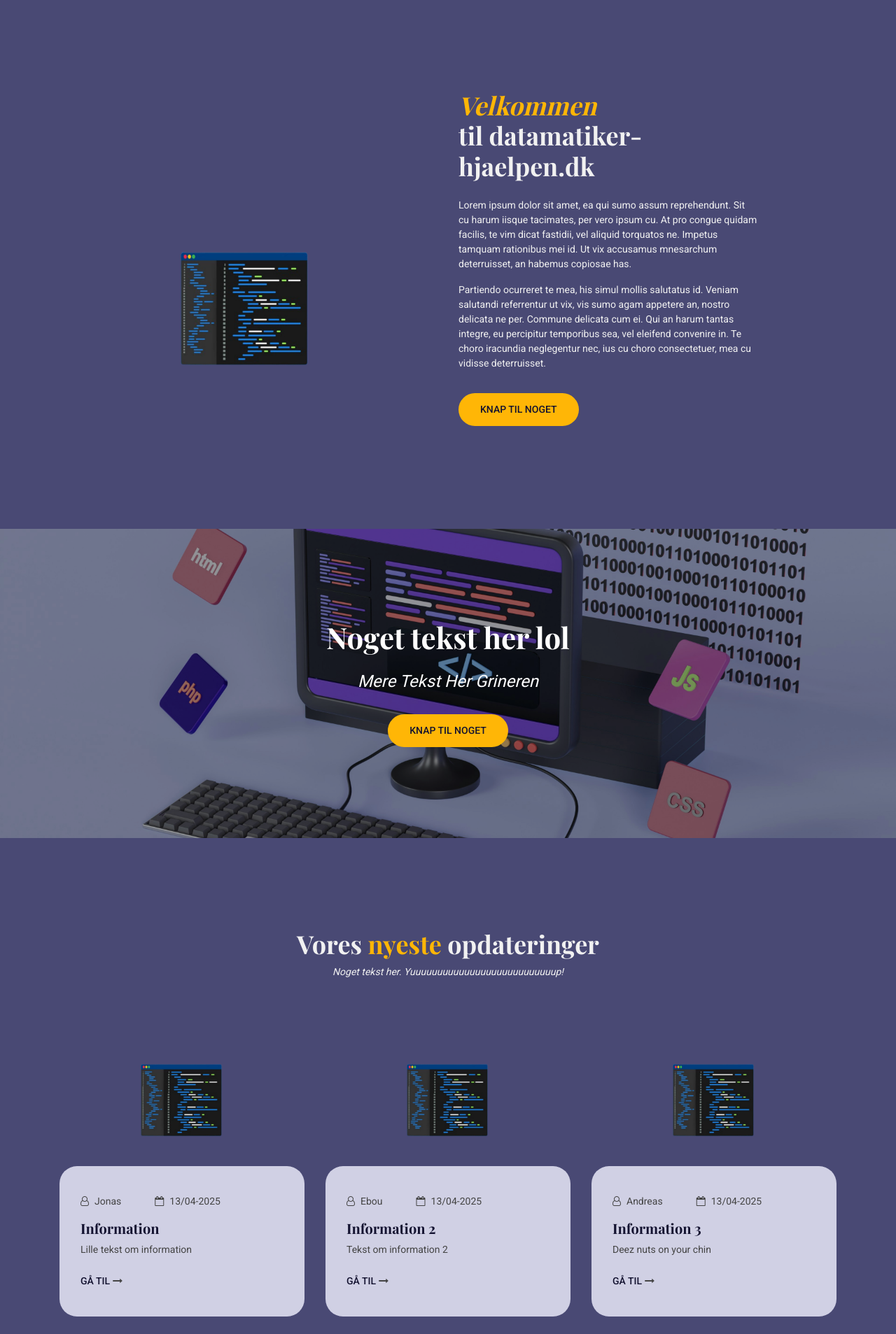
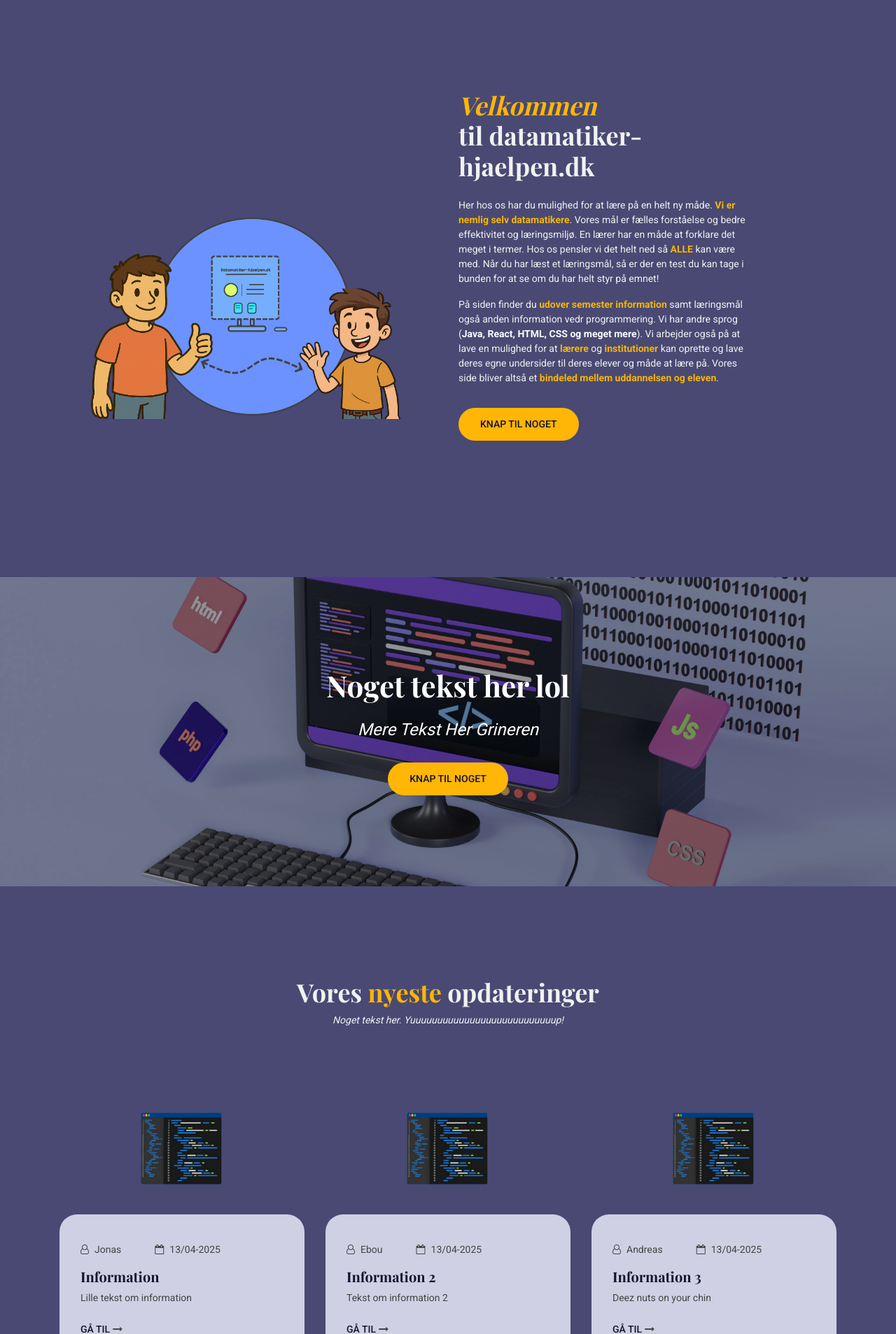
Before and after one commit to Guacamoleboy/datamatiker-hjaelpen.dk, a PHP site: page / in a window 1280 px wide. Shown: the part 993-2900 px from the top of the page at 70% size. Run offline with PHP 8.4, Linux system fonts and the light colour scheme.

Commit message:
Gitignore og mere

```diff
--- a/Website/index.html
+++ b/Website/index.html
@@ -67,21 +67,30 @@
     <!-- Banner Area End -->
 
     <!-- Welcome Area Starts -->
-    <section class="welcome-area section-padding2">
+    <section class="welcome-area section-padding2 mb-5">
         <div class="container-fluid">
             <div class="row">
                 <div class="col-md-6 align-self-center">
                     <div class="welcome-img">
-                        <img src="assets/images/image1-large.png" class="img-fluid" alt="">
+                        <img src="assets/images/index_01.png" class="img-fluid" alt="">
                     </div>
                 </div>
                 <div class="col-md-6 align-self-center">
                     <div class="welcome-text mt-5 mt-md-0">
                         <h3 class="dark-mode"><span class="style-change">Velkommen</span> <br>til datamatiker-hjaelpen.dk</h3>
-                        <p class="pt-3">Lorem ipsum dolor sit amet, ea qui sumo assum reprehendunt. Sit cu harum iisque tacimates, per vero ipsum cu. At pro congue quidam facilis, te vim dicat fastidii, vel aliquid torquatos ne. Impetus tamquam rationibus mei id. Ut
-                            vix accusamus mnesarchum deterruisset, an habemus copiosae has.</p>
-                        <p>Partiendo ocurreret te mea, his simul mollis salutatus id. Veniam salutandi referrentur ut vix, vis sumo agam appetere an, nostro delicata ne per. Commune delicata cum ei. Qui an harum tantas integre, eu percipitur temporibus sea,
-                            vel eleifend convenire in. Te choro iracundia neglegentur nec, ius cu choro consectetuer, mea cu vidisse deterruisset.</p>
+
+                        <p class="pt-3">
+                            Her hos os har du mulighed for at lære på en helt ny måde. <b>Vi er nemlig selv datamatikere</b>. Vores mål er fælles forståelse og bedre effektivitet og læringsmiljø.
+                            En lærer har en måde at forklare det meget i termer. Hos os pensler vi det helt ned så <b>ALLE</b> kan være med.
+                            Når du har læst et læringsmål, så er der en test du kan tage i bunden for at se om du har helt styr på emnet!
+                        </p>
+
+                        <p>
+                            På siden finder du <b>udover semester information</b> samt læringsmål også anden information vedr programmering. Vi har andre sprog (<b class="b-white">Java, React, HTML, CSS og meget mere</b>).
+                            Vi arbejder også på at lave en mulighed for at <b>lærere</b> og <b>institutioner</b> kan oprette og lave deres egne undersider til deres elever og måde at lære på.
+                            Vores side bliver altså et <b>bindeled mellem uddannelsen og eleven</b>.
+                        </p>
+
                         <a href="#" class="template-btn mt-3">Knap til noget</a>
                         <br><br><br><br><br><br><br><br> <!-- Fix later -->
                     </div>
--- a/Website/login.php
+++ b/Website/login.php
@@ -68,7 +68,7 @@
 
                                     <button id="completed-btn" class="btn btn-primary w-auto">Log ind</button>
                                     <button id="completed-btn" class="btn btn-primary-2 ml-3 w-auto">Glemt noget?</button>
-                                    <button id="completed-btn" class="btn btn-primary-2 ml-3 w-auto">Opret bruger</button>
+                                    <a href="register.php"><button id="completed-btn" class="btn btn-primary-2 ml-3 w-auto">Opret bruger</button></a>
 
                                     <div class="mt-3 text-center a-color-change">
                                         <a href="index.html" class="btn btn-link">Tilbage til forsiden</a>
```
Also changed, not shown: Website/register.php (+12 -8 lines), Website/assets/images/index_01.png (added), Website/assets/images/people/person3.png (added), 1 other file.
